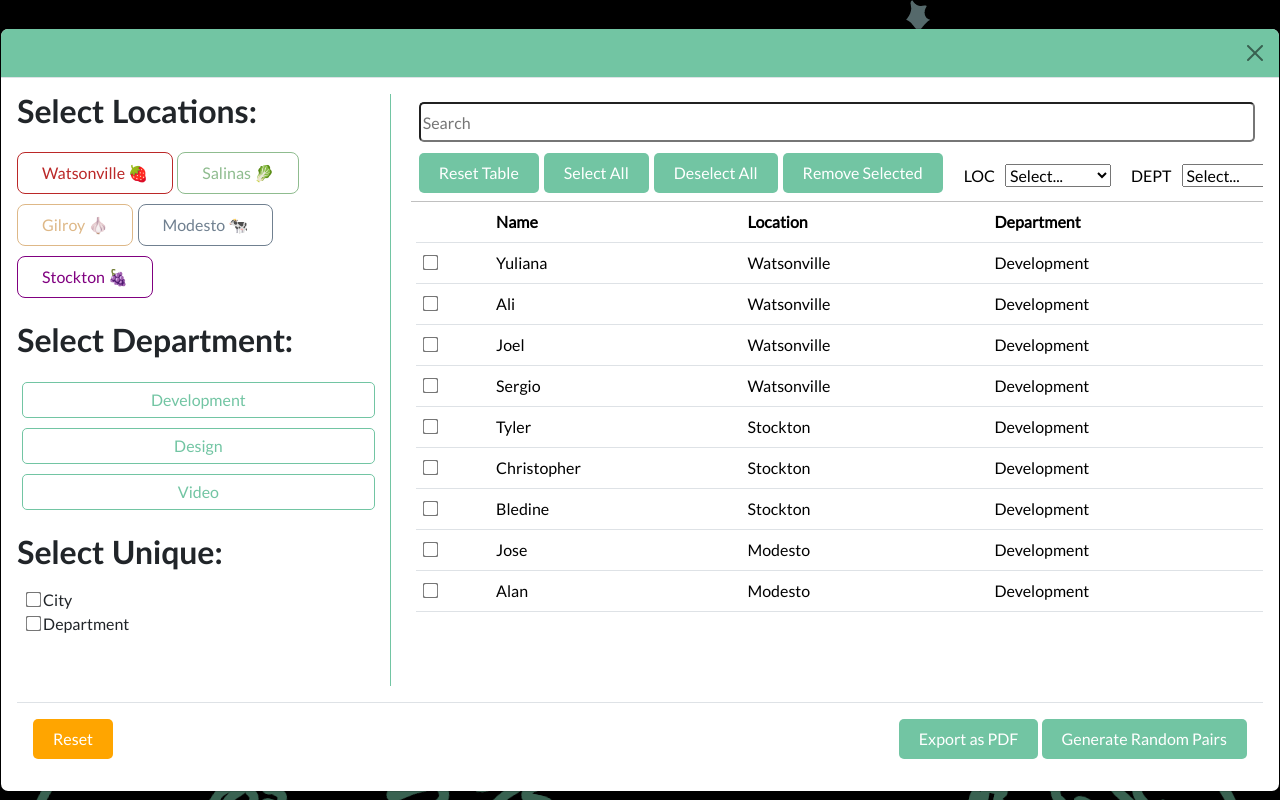
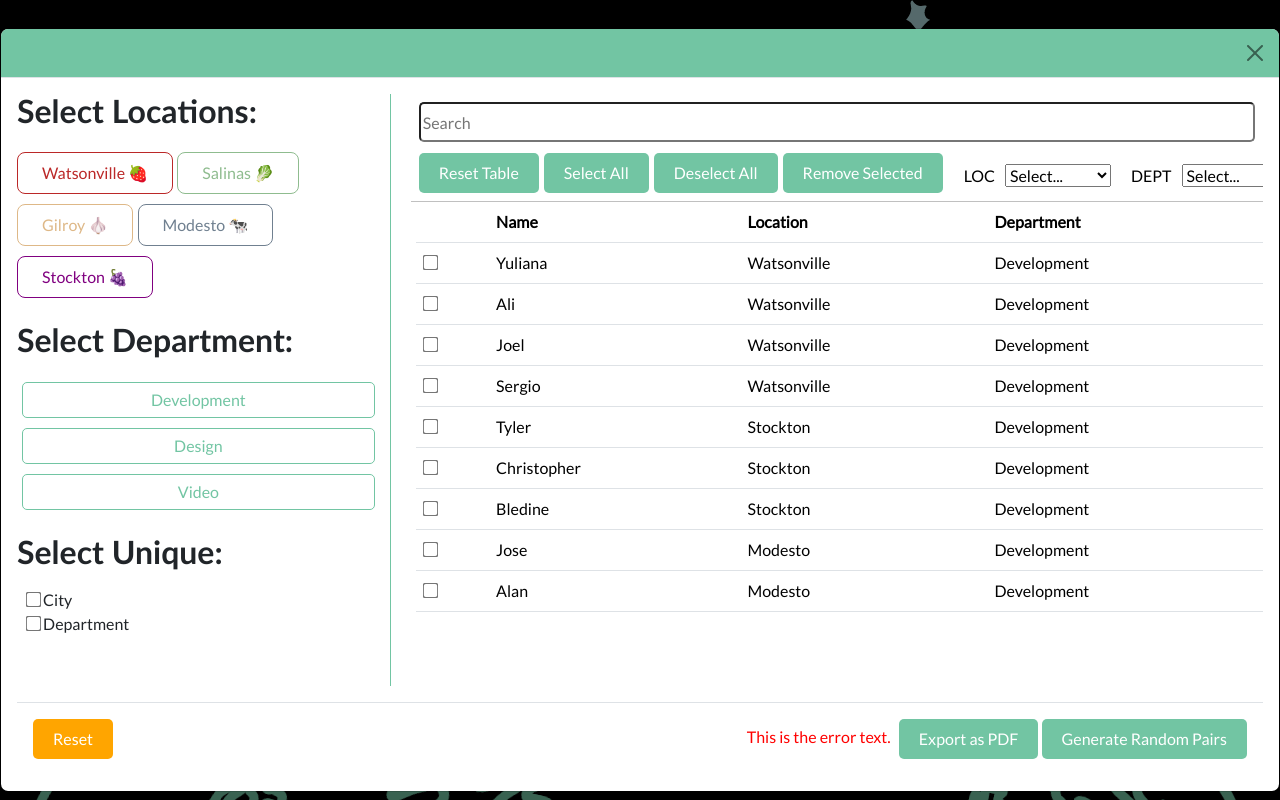
Before and after one commit to BizzNEST/watsonville-bizznest-scheduler, a website with bundled scripts: page src/HomePage.html in a window 1280 px wide. Both pictures are taken after a click on the button "Nest Me Up!". Built offline with nearby package versions, Linux system fonts and the light colour scheme.

Commit message:
feat(error): added-text

```diff
--- a/src/HomePage.html
+++ b/src/HomePage.html
@@ -163,6 +163,7 @@
               <!-- reset all buttons including table after generating pairs ***might need to make itds own div** -->
               <button class="reset-all-buttons" id="reset-all">Reset</button>
               <div>
+                <p id="error-text">This is the error text.</p>
                 <button type="button" class="btn btn-secondary" id="export-pdf">
                   Export as PDF
                 </button>
--- a/src/style.css
+++ b/src/style.css
@@ -387,6 +387,13 @@
 .modal-footer button:hover{
   background-color: #538a73;
 }
+#error-text {
+  color: red;
+  display: inline;
+  visibility: visible;
+  margin-right: 5px;
+}
+
 #reset-all{
   background-color: orange;
 }
```
